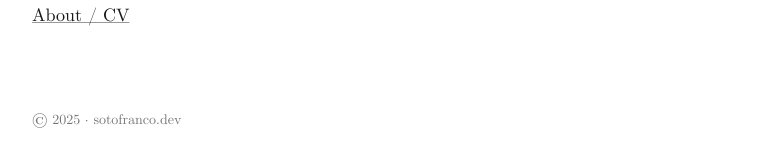
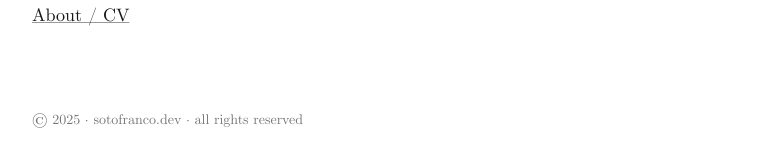
Before and after one commit to alejandro-soto-franco/sotofranco.dev, a Next.js app: page / in a window 1280 px wide. Shown: the part 535-702 px from the top of the page, without its empty margins (224-1000 px from the left). Built offline with nearby package versions, Linux system fonts and the light colour scheme.

Commit message:
added all rights reserved to CC statement

```diff
--- a/app/page.tsx
+++ b/app/page.tsx
@@ -29,7 +29,7 @@ export default function Home() {
 
         {/* Footer */}
         <footer className="pt-10 text-neutral-500 text-sm dark:text-neutral-400">
-          © {new Date().getFullYear()} · sotofranco.dev
+          © {new Date().getFullYear()} · sotofranco.dev · all rights reserved
         </footer>
       </div>
     </main>
```
